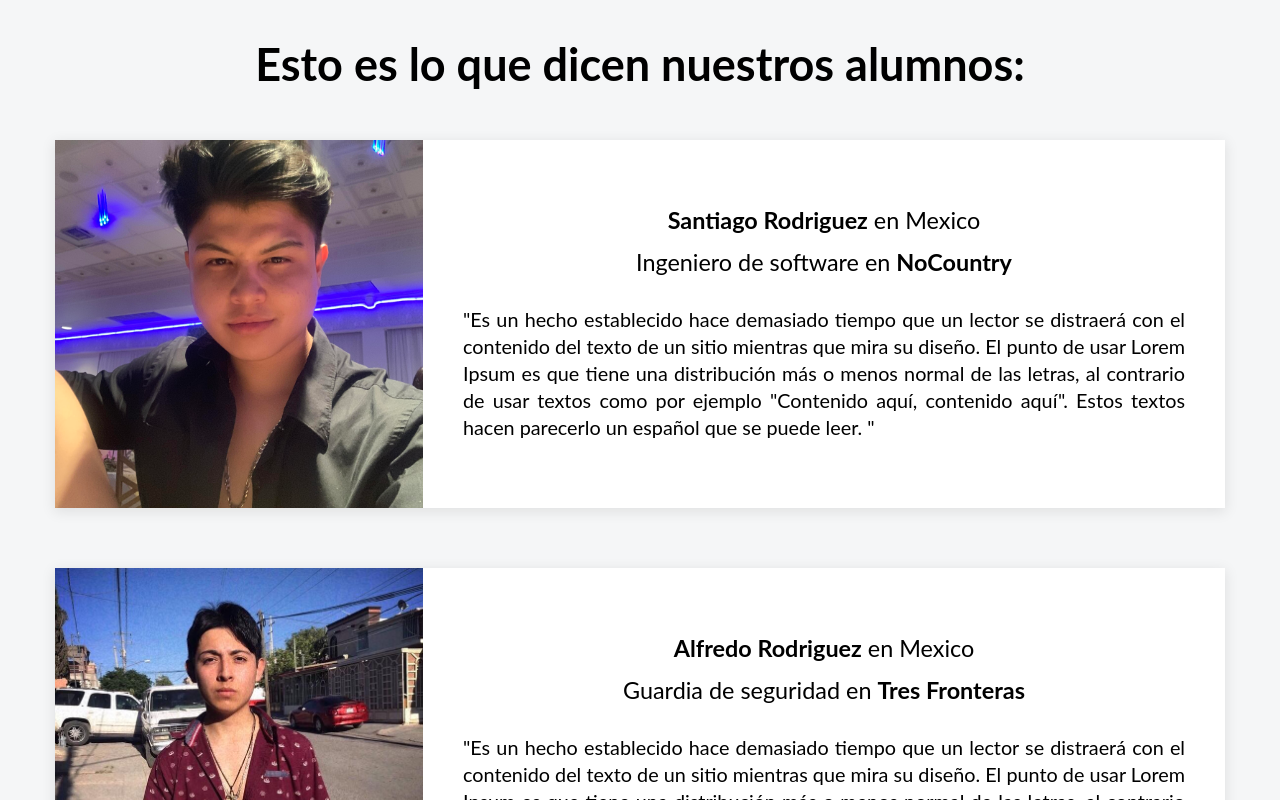
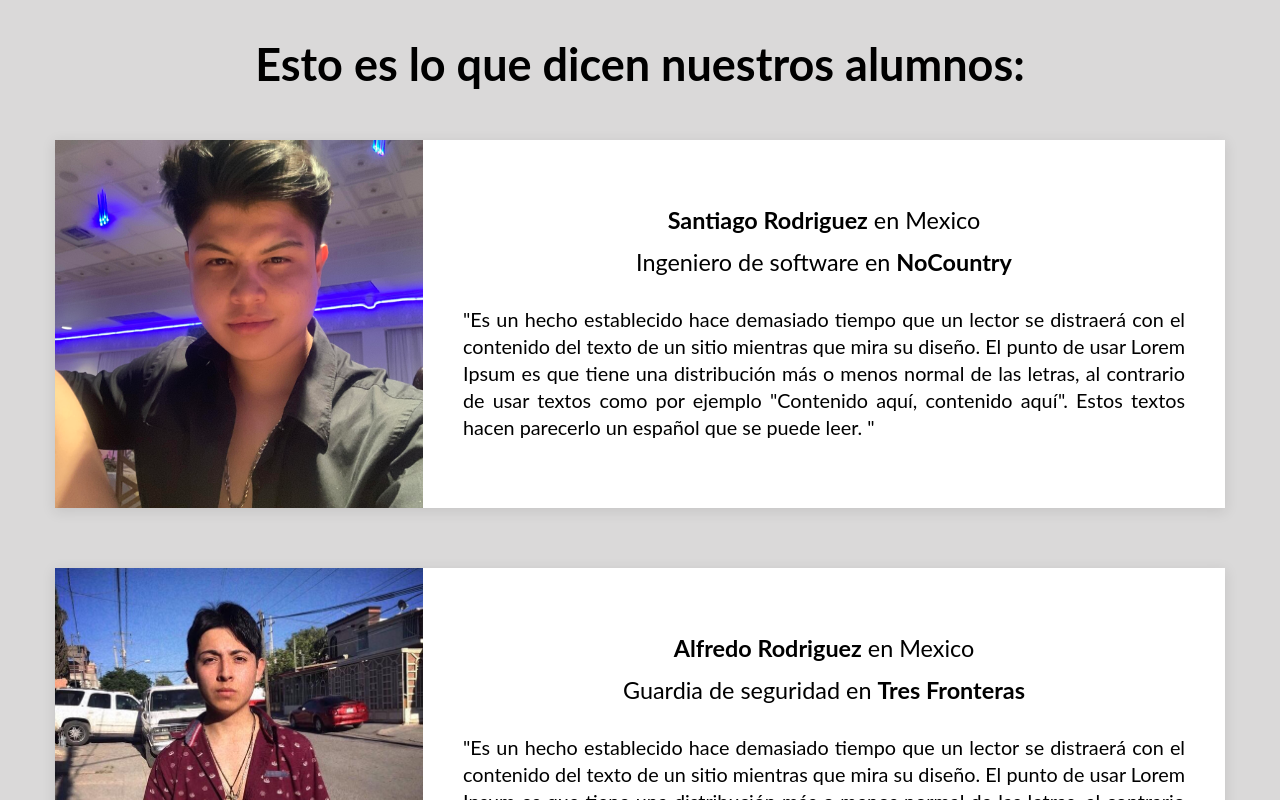
Before and after one commit to roiszs/clonReact, a React (Create React App) app: page / in a window 1280 px wide. Shown: the top 800 px of the page. Built offline with nearby package versions, Linux system fonts and the light colour scheme.

Commit message:
Cambios en el readme

```diff
--- a/src/App.css
+++ b/src/App.css
@@ -5,7 +5,7 @@
 
 html, body {
     font-size: 18px;
-    background-color: #f5f6f7;
+    background-color: #dad9d9;
 }
 
 h1 {
```
Also changed, not shown: src/imagenes/Captura de Pantalla 2024-08-15 a la(s) 22.24.42.png (added), src/imagenes/Captura de Pantalla 2024-08-15 a la(s) 22.24.58.png (added).
